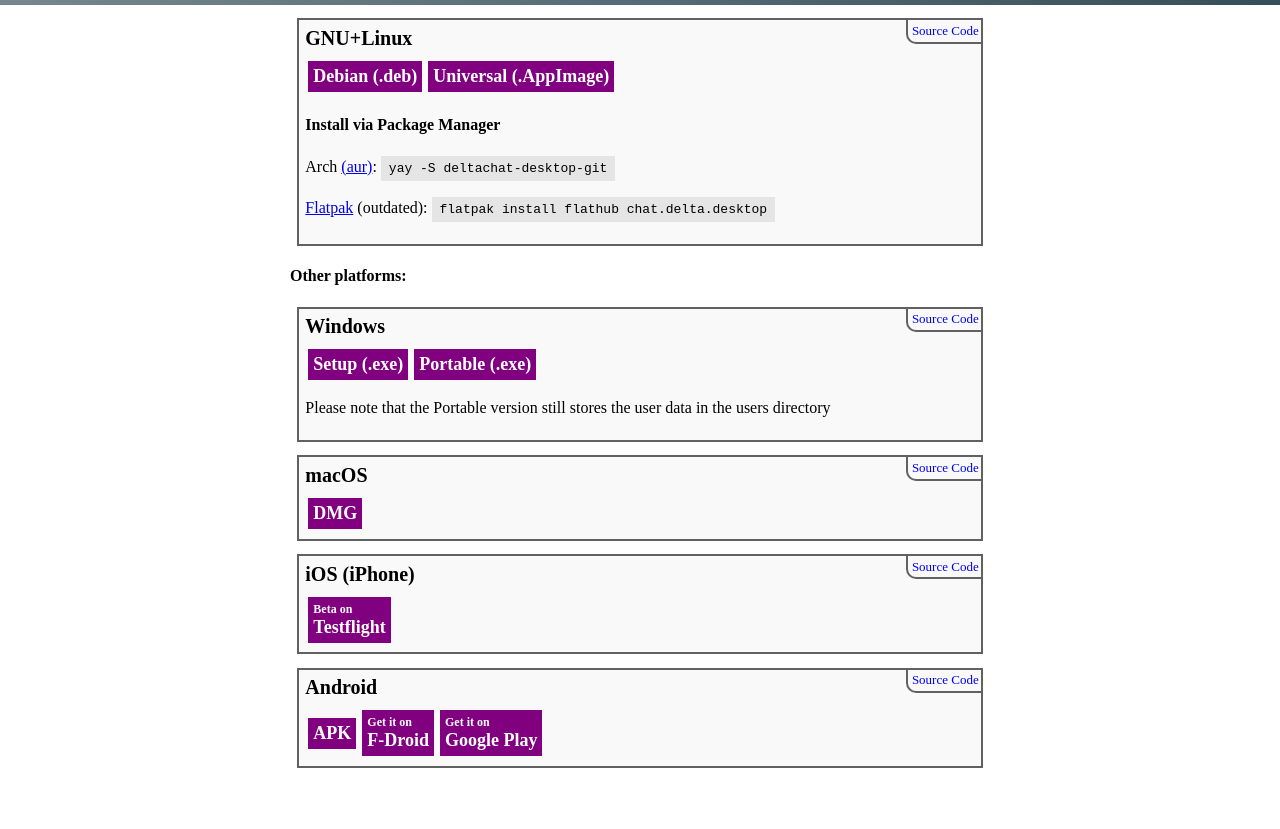
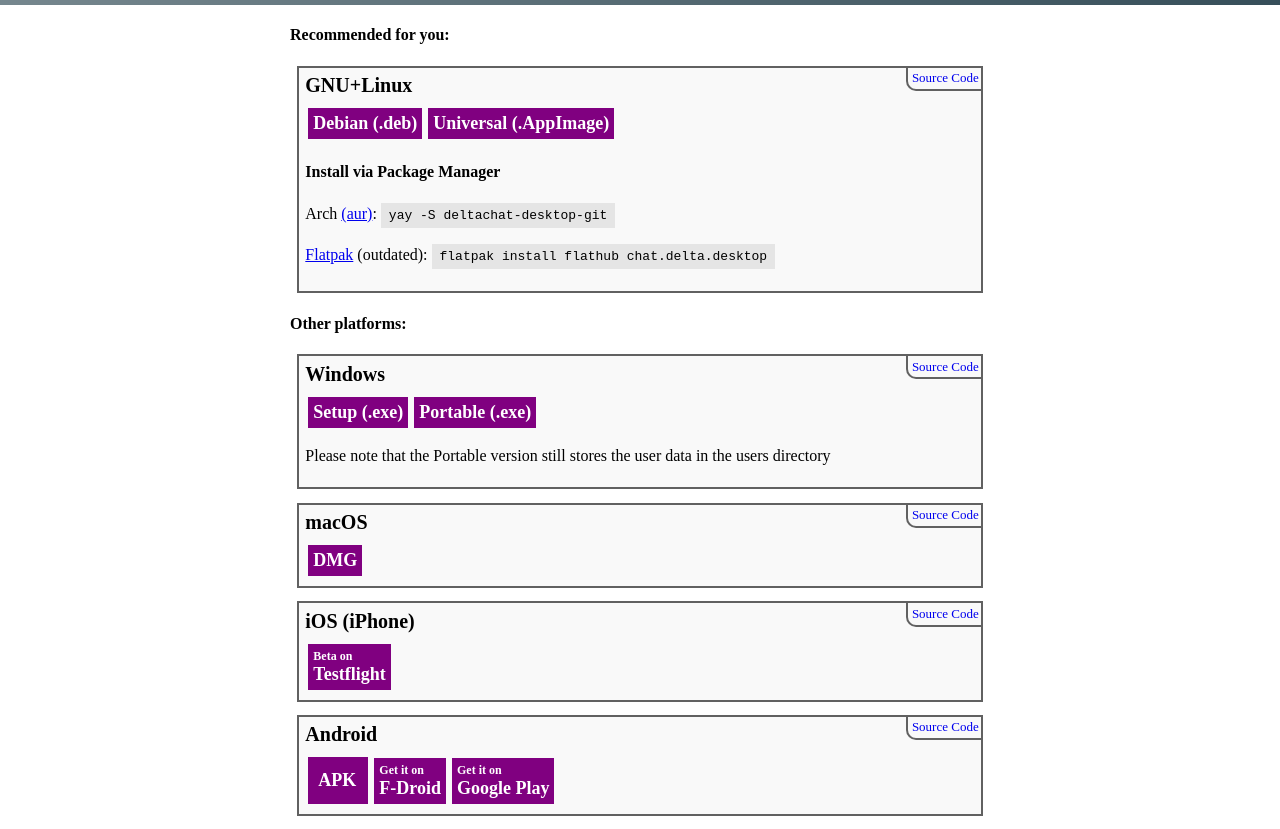
Before and after one commit to deltachat/get.delta.chat, a website: page src/index.html in a window 1280 px wide. Shown: the part 43-872 px from the top of the page. Before the commit the page ends 824 px from the top, so only its background shows below. Drawn offline with Linux system fonts and the light colour scheme.

Commit message:
re-add recommend header, but with simpler text add a class to make the small buttons bigger

```diff
--- a/src/index.html
+++ b/src/index.html
@@ -20,6 +20,7 @@
         </div>
     </div>
     <div class="content">
+        <h4>Recommended for you:</h4>
         <div id="recommend"></div>
         <noscript>You need to enable JavaScript to autodetect your platform through your User Agent. It's detected localy on your device.</noscript>
         <h4>Other platforms:</h4>
@@ -71,7 +72,7 @@
                 <a href="https://github.com/deltachat/deltachat-android" class="source-link">Source Code</a>
                 <div class="title">Android</div>
                 <div class="buttons">
-                    <a href="">APK</a>
+                    <a href="" class="big-button">APK</a>
                     <a href=""><small>Get it on</small>F-Droid</a>
                     <a href=""><small>Get it on</small>Google Play</a>
                     <a  class="soon"><small>Get it on</small>Amazon Appstore</a>
--- a/src/style.css
+++ b/src/style.css
@@ -95,6 +95,12 @@
     cursor: not-allowed;
 }
 
+.box>.buttons>a.big-button {
+    line-height: 37px;
+    padding-left: 10px;
+    padding-right: 12px;
+}
+
 small {
     display: block;
     font-size: 12px;
```
